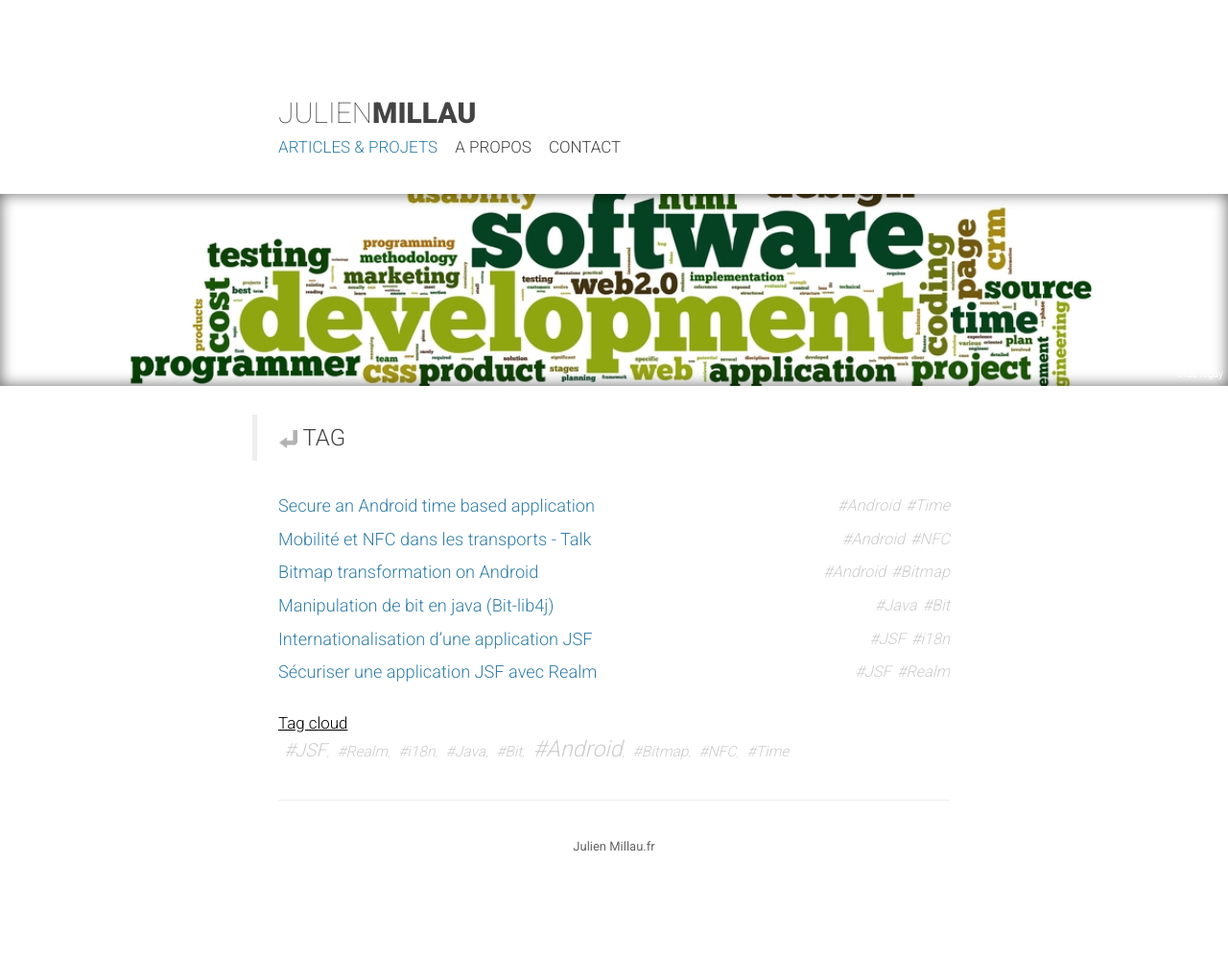
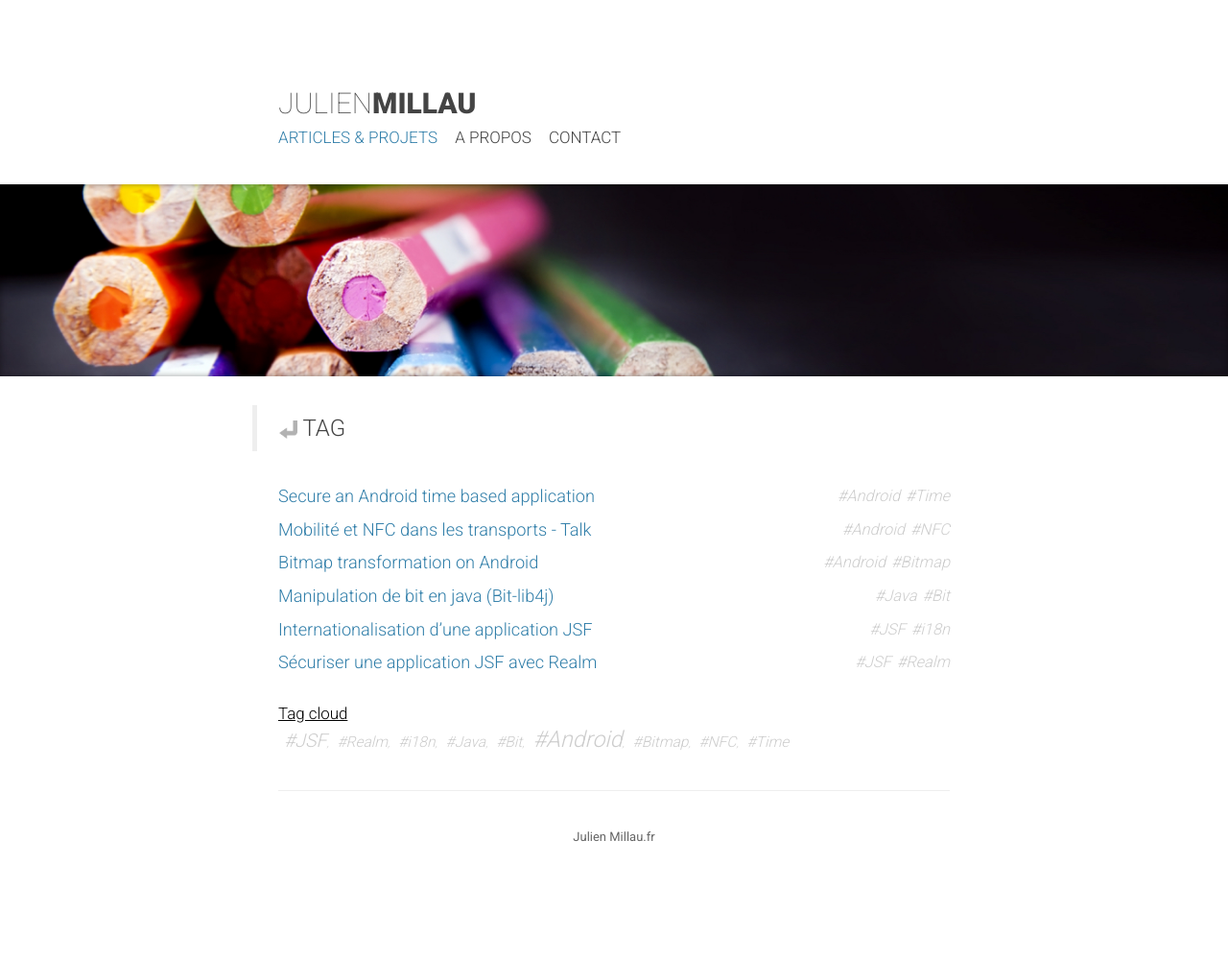
Before and after one commit to devnied/devnied.github.io, a Jekyll site: the page built from tags.html, in a window 1280 px wide. Shown: the whole page at 96% size. Built offline with Jekyll 4.4.1, drawn with Linux system fonts in a browser that asks for light colours; some web fonts are replaced; Markdown is read by kramdown in place of the engine named in the settings.

Commit message:
Improve style and replace some images

```diff
--- a/css/main.css
+++ b/css/main.css
@@ -90,7 +90,7 @@ a.symbol:before {
 /*****************************************************************************/
 
 header{
-	margin: 100px 0 35px 0;
+	margin: 90px 0 35px 0;
 }
 
 .name a{
@@ -185,7 +185,7 @@ footer a{
 	background-size: 100% ;
 	background-position-y:bottom;
 	height: 200px;
-	box-shadow: inset 0 0 15px rgba(0,0,0,.6);
+	box-shadow: inset 0 0 6px rgba(0,0,0,.4);
 	background-repeat: no-repeat;
 }
 
@@ -199,6 +199,10 @@ footer a{
 
 .separator.home{
 	background-position-y: 20%;
+}
+
+.separator.tag{
+  background-position-y: 47%;
 }
 
 .author{
@@ -416,13 +420,18 @@ p {
 
 
 .timeslot {
-	width: 400px;
+	width: 410px;
 	float: left;
 	margin: 0 0 10px;
-	padding: 10px 100px 0 0;
+	padding: 10px 110px 0 0;
 	border-top: 3px solid #ddd;
 	position: relative;
 	clear:left;
+}
+
+.timeslot .logo{
+  margin-top:20px;
+  width:110px;
 }
 
 .timeslot .title{
@@ -638,6 +647,10 @@ and (max-width : 600px) {
 		width:auto;
 	}
 
+  .timeslot .logo{
+    margin-top:35px;
+  }
+
 	.posts, .tags{
 		margin-left: 10px;
 		margin-right: 10px;
--- a/tags.html
+++ b/tags.html
@@ -1,10 +1,10 @@
 ---
 layout: default
-img: /css/img/tag.png
+img: /css/img/tag.jpg
 permalink: /tag/
 subtitle: Tag
+sepStyle: tag
 back: true
-copy: luc legay
 ---
 <ul class="posts">
 	{% for post in site.posts %}
```
Also changed, not shown: css/img/tag.jpg (added), css/img/tag.png (deleted).
